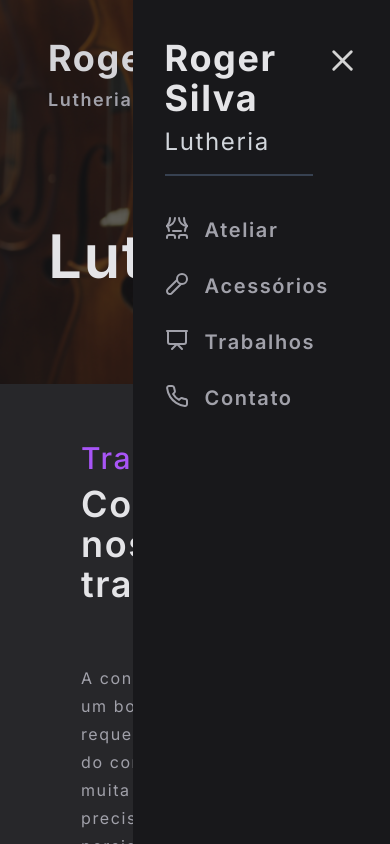
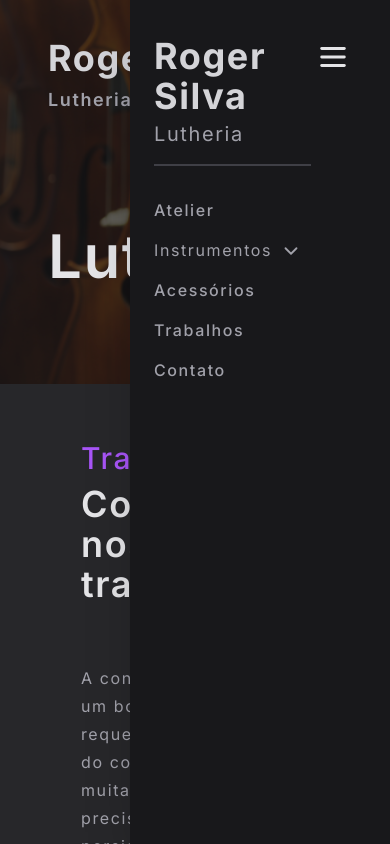
Before and after one commit to PabloJesusdaSilva/Lutheria, a Next.js app: page /works in a window 390 px wide. Both pictures are taken after a click on the button 342 px from the left and 60 px from the top of the page. Shown: the top 844 px of the page. Built offline with nearby package versions, Linux system fonts and the light colour scheme.

Commit message:
:feat: creating menu mobile

```diff
--- a/src/app/components/MenuMobile.tsx
+++ b/src/app/components/MenuMobile.tsx
@@ -3,178 +3,101 @@ import { useState } from 'react';
 import { Transition } from '@headlessui/react';
 
 import {
-   TheaterIcon,
-   Mic2Icon,
-   PresentationIcon,
-   PhoneIcon,
    MenuIcon,
-   XIcon
+   ChevronDownIcon
 } from 'lucide-react';
-
-import styled from 'styled-components';
-
-const NavIcon = styled.button`
-   position: absolute;
-   z-index: 40;
-   top: 43px;
-   right: 30px;
-   cursor: pointer;
-`
-
-const Navbar = styled.nav`
-   display: block;
-   position: fixed;
-   top: 0;
-   right: 0;
-   z-index: 20;
-   width: 66%;
-   height: 100%;
-   padding: 38px 0 0 32px;
-   letter-spacing: 0.1rem;
-   background-color: #18181b;
-
-   @media (min-width: 640px) {
-      display: none;
-   }
-`
-
-const NavText = styled.div`
-   display: flex;
-   flex-direction: column;
-   width: 66%;
-   margin-bottom: 40px;
-   padding-bottom: 16px;
-   border-bottom: 2px solid #374151;
-`
-
-const NavTitle = styled.h2`
-   font-size: 2.25rem;
-   font-weight: bold;
-   color: #e4e4e7;
-`
-
-const NavSubtitle = styled.span`
-   padding-top: 8px;
-   font-size: 1.5rem;
-   color: #d1d5db;
-`
 
 const MenuMobile = () => {
    const [isShowing, setIsShowing] = useState(false);
 
    return(
-      <>
-         <NavIcon
+      <div className='block md:hidden'>
+         <button
+            className='absolute z-40 top-10 right-10'
+            onClick={() => setIsShowing((isShowing) => !isShowing)}
          >
-            {
-               isShowing
-                  ?  <XIcon
-                        onClick={() => setIsShowing((isShowing) => !isShowing)}
-                        size={35}
-                        color='#d4d4d4'
+            <MenuIcon
+               size={34}
+               color='#e4e4e7'
+               className='relative top-0 right-0'
             />
-                  :  <MenuIcon
-                        onClick={() => setIsShowing((isShowing) => !isShowing)}
-                        size={35}
-                        color='#d4d4d4'
-                     />
+         </button>
 
-            }
-         </NavIcon>
-
-         {
-            isShowing
-               ? <Transition
+         <Transition
             show={isShowing}
-                  enter="transition-opacity duration-300"
+            enter="transition-opacity duration-500"
             enterFrom="opacity-0"
             enterTo="opacity-100"
             leave="transition-opacity duration-300"
             leaveFrom="opacity-100"
-                  leaveTo="opacity-0"
          >
-                  <Navbar>
-                     <NavText  className='flex flex-col w-8/12 mb-10 pb-4 border-b-2 border-zinc-700'>
-                        <NavTitle className='text-4xl text-zinc-200 font-bold'>
-                           Roger Silva
-                        </NavTitle>
-                        <NavSubtitle className='pt-2 text-2xl text-zinc-300'>
-                           Lutheria
-                        </NavSubtitle>
-                     </NavText >
+            <div className='fixed z-30 top-0 right-0 w-4/6 h-full pl-6 tracking-widest shadow-2xl bg-zinc-900'>
+               <div className='w-4/6 mt-9 mb-8 pb-4 border-b-2 border-zinc-700'>
+                  <h2 className='text-4xl text-zinc-300 font-bold pb-1'>Roger Silva</h2>
+                  <span className='text-xl text-zinc-400'>Lutheria</span>
+               </div>
 
-                     <ul className='space-y-7'>
-                        <li className='text-xl text-zinc-400 font-semibold transition-all duration-300 hover:text-purple-700'>
-                           <Link
-                              href='/'
-                              className='flex space-x-4'
-                           >
-                              <TheaterIcon />
+               <nav>
+                  <ul className='flex flex-col space-y-4 tracking-widest'>
+                     <li className='flex'>
+                        <span className='text-zinc-400 font-medium transition-all duration-300 hover:text-purple-700'>
+                           Atelier
+                        </span>
+                     </li>
 
-                              <span>
-                                 Ateliar
-                              </span>
+                     <li className='flex'>
+                        <details>
+                           <summary className='flex text-zinc-400'>
+                              Instrumentos
+
+                              <ChevronDownIcon
+                                 size={22}
+                                 className='mt-[2px] ml-2'
+                              />
+                           </summary>
+
+                           <ul className='space-y-2 pt-3 text-zinc-500 font-medium'>
+                              <li className='px-4 py-1 transition-all duration-300 rounded-lg hover:bg-zinc-800 hover:text-purple-700'>
+                                 <Link href='/violins'>
+                                    Violino
                                  </Link>
                               </li>
-
-                        <li className='text-xl text-zinc-400 font-semibold transition-all duration-300 hover:text-purple-700'>
-                           <Link href='/violins'>
+                              <li className='px-4 py-1 transition-all duration-300 rounded-lg hover:bg-zinc-800 hover:text-purple-700'>
+                                 <Link href='/violas'>
+                                    Viola
                                  </Link>
                               </li>
-
-                        <li className='text-xl text-zinc-400 font-semibold transition-all duration-300 hover:text-purple-700'>
-                           <Link
-                              href='/acessories'
-                              className='flex space-x-4'
-                           >
-                              <Mic2Icon />
-
-                              <span>
-                                 Acessórios
-                              </span>
-                           </Link>
-                        </li>
-
-                        <li className='text-xl text-zinc-400 font-semibold transition-all duration-300 hover:text-purple-700'>
-                           <Link
-                              href='/works'
-                              className='flex space-x-4'
-                           >
-                              <PresentationIcon />
-                              <span>
-                                 Trabalhos
-                              </span>
-                           </Link>
-                        </li>
-
-                        <li className='text-xl text-zinc-400 font-semibold transition-all duration-300 hover:text-purple-700'>
-                           <Link
-                              href='/contact'
-                              className='flex space-x-4'
-                           >
-                              <PhoneIcon />
-
-                              <span>
-                                 Contato
-                              </span>
+                              <li className='px-4 py-1 transition-all duration-300 rounded-lg hover:bg-zinc-800 hover:text-purple-700'>
+                                 <Link href='/cellos'>
+                                    Violoncelo
                                  </Link>
                               </li>
                            </ul>
-                  </Navbar>
+                        </details>
+                     </li>
+
+                     <li className='flex'>
+                        <span className='text-zinc-400 font-medium transition-all duration-300 hover:text-purple-700'>
+                           Acessórios
+                        </span>
+                     </li>
+
+                     <li className='flex'>
+                        <span className='text-zinc-400 font-medium transition-all duration-300 hover:text-purple-700'>
+                           Trabalhos
+                        </span>
+                     </li>
+
+                     <li className='flex'>
+                        <span className='text-zinc-400 font-medium transition-all duration-300 hover:text-purple-700'>
+                           Contato
+                        </span>
+                     </li>
+                  </ul>
+               </nav>
+            </div>
          </Transition>
-               : <Transition
-                     show={isShowing}
-                     enter="transition-opacity duration-75"
-                     enterFrom="opacity-0"
-                     enterTo="opacity-100"
-                     leave="transition-opacity duration-150"
-                     leaveFrom="opacity-100"
-                     leaveTo="opacity-0"
-                  >
-                  </Transition>
-
-         }
-      </>
+      </div>
    )
 }
 
--- a/src/app/globals.css
+++ b/src/app/globals.css
@@ -7,3 +7,7 @@
   padding: 0;
   box-sizing: border-box;
 }
+
+summary {
+  all: unset;
+}
--- a/src/app/page.tsx
+++ b/src/app/page.tsx
@@ -11,7 +11,7 @@ const Home = () => {
   return (
     <TemplateDefault>
       <main className='flex flex-col items-center w-full bg-zinc-800'>
-        <div className='w-8/12 md:w-7/12 space-y-2 px-4 pt-10 tracking-wide'>
+        <div className='w-8/12 px-0 md:w-7/12 space-y-2 md:px-4 pt-10 tracking-wide'>
           <HeaderSection
             title='O Atelier'
             subtitle='Roger Silva Lutheria'
@@ -28,7 +28,7 @@ const Home = () => {
           />
         </div>
 
-        <div className='w-8/12 md:w-7/12 space-y-2 px-4 pt-14 tracking-wide'>
+        <div className='w-8/12 px-0 md:w-7/12 space-y-2 md:px-4 pt-14 tracking-wide'>
           <HeaderSection
             title='Endereço'
             subtitle='Mapa'
```
Lines whose indentation alone changed are shown as unchanged.
